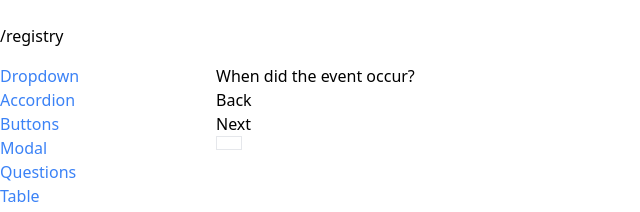
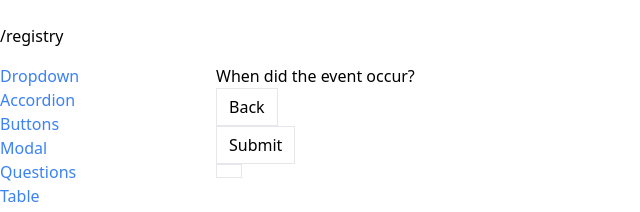
Before and after one commit to VinhNuWin/OSAR, a React (Create React App) app: page /registry in a window 1280 px wide. Shown: the top 212 px of the page, without its empty margins (0-640 px from the left). Built offline with nearby package versions, Linux system fonts and the light colour scheme.

Commit message:
working indexSlice

```diff
--- a/package.json
+++ b/package.json
@@ -15,6 +15,7 @@
     "react-redux": "^8.0.5",
     "react-scripts": "5.0.1",
     "redux": "^4.2.1",
+    "redux-form": "^8.3.9",
     "web-vitals": "^2.1.4"
   },
   "scripts": {
--- /dev/null
+++ b/src/components/AnswersList.js
@@ -0,0 +1,20 @@
+import { useSelector } from 'react-redux';
+
+function AnswersList() {
+    const answers = useSelector((state) => {
+        return state.answers.data;
+    });
+    console.log(answers)
+
+    const renderedData = answers.map((answer) => {
+        return (
+            <div key={answer.id} classNamne="panel">
+                <p>
+                    {answer.data}
+                </p>
+            </div>
+        )
+    })
+}
+
+export default AnswersList;
--- a/src/components/Questions.js
+++ b/src/components/Questions.js
@@ -1,50 +1,117 @@
 import { useDispatch, useSelector } from  'react-redux';
-import { useState, useCallback, useReducer } from "react";
-// import InputsPage from "../pages/InputsPage";
+// import { useState, useCallback } from "react";
+import { backIndex, changeIndex } from '../store';
+import Button from './Button';
+import { items } from '../pages/QuestionPage';
 
-const mod = (n,m) => ((n % m) + m) % m;
+function Questions() {
+    const dispatch = useDispatch();
 
-function Questions({ items }) {
-    const dispatch = useDispatch();
-    const [index, setIndex] = useState(0);
-    // const [state, dispatch] = useReducer(reducer, {
-    //     count: initialIndex,
-    //     inputToAdd: 0
-    // })
-    const questionList = useSelector((state) => {
-        return state.questions;
-    })
+    const { index } = useSelector((state) => {
+        return {
+            index: state.index.index,
+        }
+    });
+    console.log(index);
+    console.log(items);
 
-    const forwards = () => {
-        dispatch();
-    // setIndex(state => mod(state + 1, items.length))
-    // , [setIndex, items]);
+    const increment = (event) => {
+        dispatch(changeIndex(parseInt(index + 1)));
     };
-    // const forwards = useCallback(() =>
-    //     const action = nextQuestion(1);
-    //     // setIndex(state => mod(state + 1, items.length))
-    //     // , [setIndex, items]);
-    //     console.log(action);
 
-    const backwards = useCallback(() =>
-        setIndex(state => mod(state - 1, items.length))
-        , [setIndex, items]);
+    const decrement = () => {
+        dispatch(backIndex(parseInt(index - 1)))
+
+        console.log(index);
+    };
+
+    return (
+        <div>
+            <h2>{items[index]}</h2>
+            <Button
+            onClick={decrement}>Back
+            </Button>
+            <Button
+            onClick={increment}>Submit
+            </Button>
+        </div>
+    )
+}
+    // const {name, cost} = useSelector((state) => {
+    //     return {
+    //         name: state.form.name,
+    //         cost: state.form.cost,
+    //     }
+    // });
+
+    // const handleAnswerChange = (event) => {
+    //     dispatch(changeName(event.target.value));
+    // };
+    // const handleCostChange = (event) => {
+    //     const carCost = parseInt(event.target.value) || 0;
+    //     dispatch(changeCost(carCost));
+    //   };
+    // const handleSubmit = (event) => {
+    //     event.preventDefault();
+
+    //     dispatch(addAnswer({name, cost}));
+    // };
 
 
-    return (
-        <div >
-            <h1>{items[index].label}</h1>
-            <div>
+//     return (
+//         <div className="car-form panel">
+//             {/* <h1 className="subtitle is-3">{items.label}</h1> */}
+//             <form onSubmit={handleSubmit}>
+//                 <div className="field-group">
+//                     <div className="field">
+//                         <label className="label">Name</label>
+//                         <input
+//                             className="input is-expanded"
+//                             value={name}
+//                             onChange={handleAnswerChange}
+//                         />
+//                     </div>
 
-            </div>
-            <div>
-                <button onClick={backwards}>Back</button>
-            </div>
-            <div>
-                <button onClick={forwards}>Next</button>
-            </div>
-        </div>
-    );
-}
+//                     <div className="field">
+//                         <label className="label">Cost</label>
+//                         <input
+//                         className="input is-expanded"
+//                         value={cost || ''}
+//                         onChange={handleCostChange}
+//                         type="number"
+//                         />
+//                     </div>
+//                 </div>
+//                 <div className="field">
+//                     <button className="button is-link">Submit</button>
+//                 </div>
+//             </form>
+//             <div>
+//             <AnswersList />
+//         </div>
+//         </div>
+
+//     );
+// };
+
+
+// const [index, setIndex] = useState(0);
+
+    // const mod = (n,m) => ((n % m) + m) % m;
+
+    // // const forwards = useCallback(() =>
+    // //     setIndex(state => mod(state + 1, items.length))
+    // //     , [setIndex, items]);
+
+    // const backAnswer = useCallback(() =>
+    //     setIndex(state => mod(state - 1, items.length))
+    //     , [setIndex, items]);
+
+
+
+    // const handleDataCapture = (event) => {
+    //     dispatch();
+    // };
+
 
 export default Questions;
--- a/src/pages/QuestionPage.js
+++ b/src/pages/QuestionPage.js
@@ -1,28 +1,23 @@
 import Questions from '../components/Questions';
 
 function QuestionPage() {
-    const items = [
-        {
-            id: 'q1',
-            label: 'When did the event occur?',
-        },
-        {
-            id: 'q2',
-            label: 'Name of the Assailant?',
-        },
-        {
-            id: 'Last known address of Assailant',
-            label: 'null',
-        },
-    ];
+
+    return (
+    <Questions />
+    )
+};
 
 
-    return <Questions items={items} />;
-}
 
-const itemsList = (items) => {
-    return items.label
-};
+const items = [
 
-export  {itemsList};
+    'When did the event occur?'
+    ,
+    'Name of the Assailant?'
+    ,
+    'null'
+    ,
+];
+
+export  { items };
 export default QuestionPage;
--- a/src/store/index.js
+++ b/src/store/index.js
@@ -1,20 +1,16 @@
 import { configureStore } from '@reduxjs/toolkit';
 import {
-    questionsReducer,
-    forwards,
-    backwards
-} from './slices/questionSlice';
-import {
-    answersReducer,
-    submit,
-    back
-} from './slices/answerSlice';
+    changeIndex,
+    indexReducer,
+    backIndex,
+} from './slices/indexSlice';
 
 const store = configureStore({
     reducer: {
-        questions: questionsReducer,
-        answers: answersReducer
+        index: indexReducer,
+        // form: formReducer,
     }
 });
 
-export { store, forwards, backwards, back, submit };
+
+export { store, changeIndex, indexReducer, backIndex };
--- a/src/store/slices/answerSlice.js
+++ /dev/null
@@ -1,32 +0,0 @@
-import { createSlice, nanoid } from '@reduxjs/toolkit';
-import { data } from 'autoprefixer';
-
-const answerSlice = createSlice({
-    name: 'answers',
-    initialState: {
-        answer: [],
-        data: [],
-    },
-    reducers: {
-        submit(state, action) {
-            state.answer.push({
-                answer: action.payload.answer,
-                data: action.payload.data,
-                id: nanoid()
-            });
-        },
-        back(state, action){
-            state.data = action.payload;
-            const updated = state.answers.filter((answer) => {
-                return answer.id !== action.payload
-            });
-            state.answers = updated;
-        },
-    },
-})
-
-export const {
-    submit,
-    back
-} = answerSlice.actions;
-export const answersReducer = answerSlice.reducer;
--- /dev/null
+++ b/src/store/slices/formSlice.js
@@ -0,0 +1,20 @@
+import { createSlice } from '@reduxjs/toolkit';
+
+const formSlice = createSlice({
+  name: 'form',
+  initialState: {
+    name: '',
+    cost: 0,
+  },
+  reducers: {
+    changeName(state, action) {
+      state.name = action.payload;
+    },
+    changeCost(state, action) {
+      state.cost = action.payload;
+    },
+  },
+});
+
+export const { changeName, changeCost } = formSlice.actions;
+export const formReducer = formSlice.reducer;
--- /dev/null
+++ b/src/store/slices/indexSlice.js
@@ -0,0 +1,20 @@
+import { createSlice } from '@reduxjs/toolkit';
+
+const indexSlice = createSlice({
+    name: 'indexes',
+    initialState: {
+        index: 0,
+        data: []
+    },
+    reducers: {
+        changeIndex(state, action) {
+            state.index = action.payload;
+        },
+        backIndex(state, action) {
+            state.index = action.payload;
+        }
+    },
+});
+
+export const { changeIndex, backIndex } = indexSlice.actions;
+export const indexReducer = indexSlice.reducer;
--- a/src/store/slices/questionSlice.js
+++ /dev/null
@@ -1,20 +0,0 @@
-import { createSlice } from '@reduxjs/toolkit';
-
-const questionSlice = createSlice ({
-    name: 'question',
-    initialState: {
-        question: [],
-        component: []
-    },
-    reducers: {
-        forwards(state, action) {
-            state.question = action.payload;
-        },
-        backwards(state, action) {
-            state.component = action.payload;
-        }
-    }
-})
-
-export const { forwards, backwards } = questionSlice.actions;
-export const questionsReducer = questionSlice.reducer;
```
Also changed, not shown: 1 other file (tests, documents, lock files or other folders).
